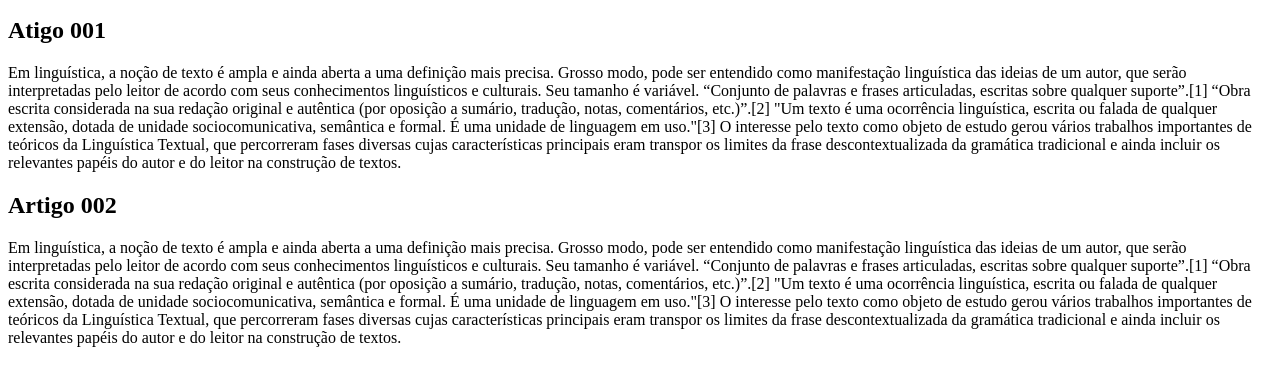
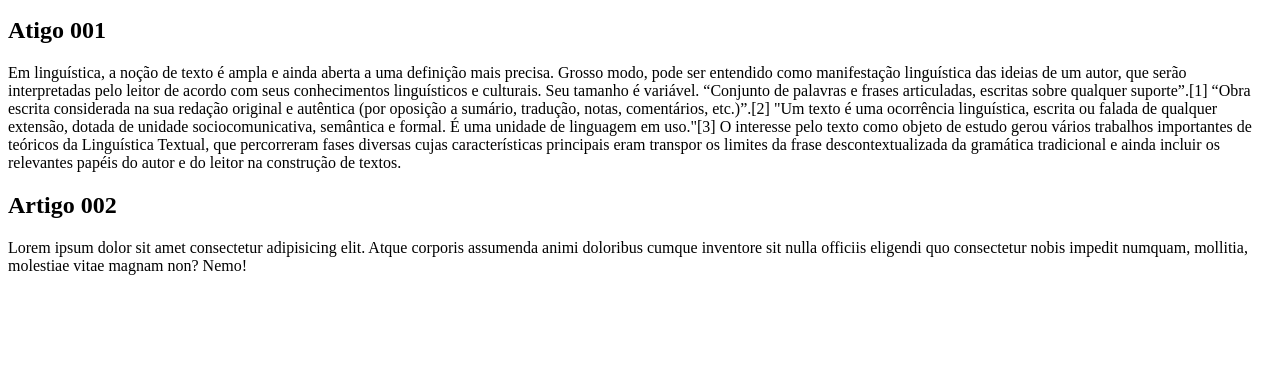
Before and after one commit to BelfortJoao/projeto-site, a plain HTML site: page index.html in a window 1280 px wide. Shown: the part 101-486 px from the top of the page. Drawn offline with Linux system fonts and the light colour scheme.

Commit message:
escrevendo conteudo

```diff
--- a/index.html
+++ b/index.html
@@ -4,7 +4,7 @@
     <meta charset="UTF-8">
     <meta http-equiv="X-UA-Compatible" content="IE=edge">
     <meta name="viewport" content="width=device-width, initial-scale=1.0">
-    <title>Document</title>
+    <title>Titulo do site</title>
 </head>
 <body>
     <main>
@@ -25,15 +25,7 @@
     </Article>
     <article>
         <h2>Artigo 002</h2>
-        <p>Em linguística, a noção de texto é ampla e ainda aberta a uma definição mais precisa. Grosso modo, pode ser entendido como manifestação linguística das ideias de um autor, que serão interpretadas pelo leitor de acordo com seus conhecimentos linguísticos e culturais. Seu tamanho é variável.
-
-            “Conjunto de palavras e frases articuladas, escritas sobre qualquer suporte”.[1]
-
-            “Obra escrita considerada na sua redação original e autêntica (por oposição a sumário, tradução, notas, comentários, etc.)”.[2]
-
-            "Um texto é uma ocorrência linguística, escrita ou falada de qualquer extensão, dotada de unidade sociocomunicativa, semântica e formal. É uma unidade de linguagem em uso."[3]
-
-            O interesse pelo texto como objeto de estudo gerou vários trabalhos importantes de teóricos da Linguística Textual, que percorreram fases diversas cujas características principais eram transpor os limites da frase descontextualizada da gramática tradicional e ainda incluir os relevantes papéis do autor e do leitor na construção de textos.</p>
+        <p>Lorem ipsum dolor sit amet consectetur adipisicing elit. Atque corporis assumenda animi doloribus cumque inventore sit nulla officiis eligendi quo consectetur nobis impedit numquam, mollitia, molestiae vitae magnam non? Nemo!</p>
     </article>
     </main>
 </body>
```
